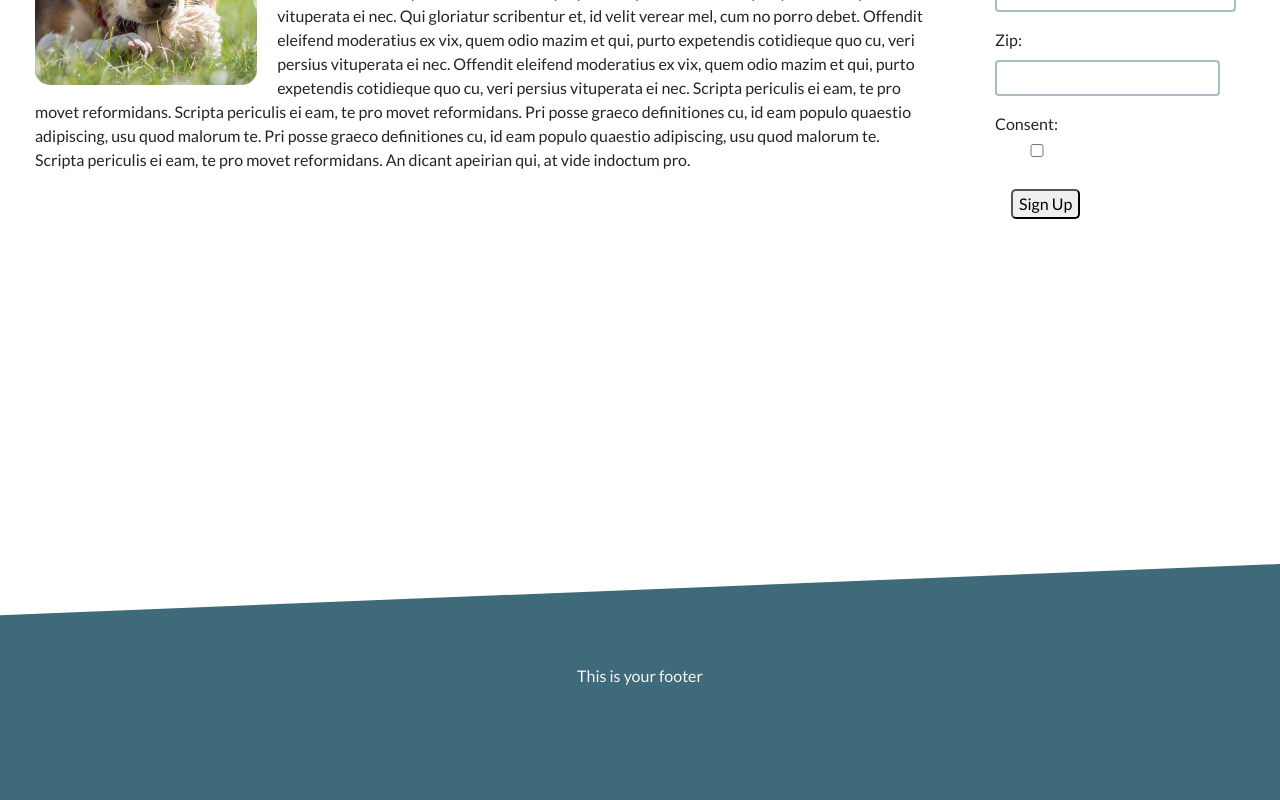
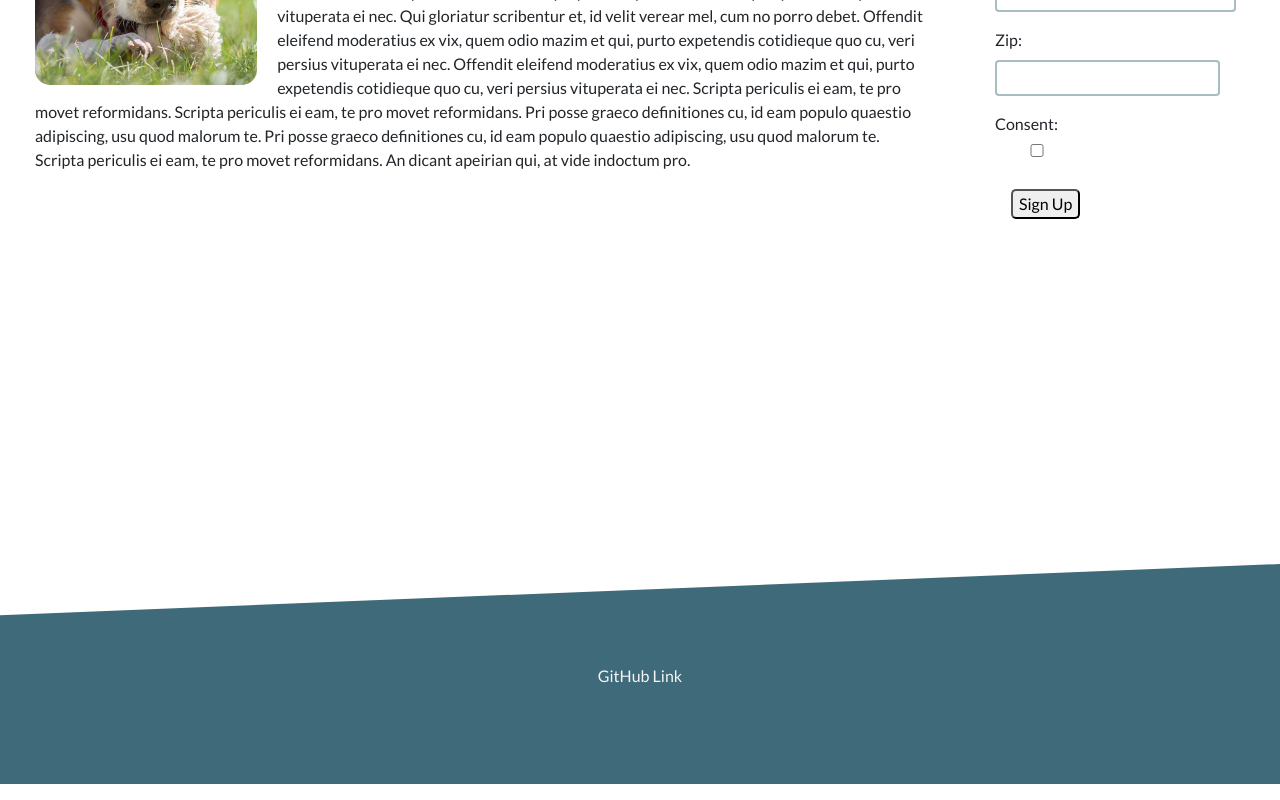
Before and after one commit to elmather89/gps-react-page, a React (Create React App) app: page / in a window 1280 px wide. Shown: the part 318-1118 px from the top of the page. Built offline with nearby package versions, Linux system fonts and the light colour scheme.

Commit message:
added github link and styling to footer a href

```diff
--- a/src/components/Footer/index.js
+++ b/src/components/Footer/index.js
@@ -5,7 +5,7 @@ function Footer() {
   return (
     <footer>
       <div className="foot-inner">
-        <p>This is your footer</p>
+        <a target="_blank" href="https://github.com/elmather89/gps-react-page">GitHub Link</a>
       </div>
     </footer>
   );
--- a/src/components/Footer/style.css
+++ b/src/components/Footer/style.css
@@ -18,15 +18,13 @@ footer {
     color: rgba(255,255,255,.6);
 	padding-bottom: 6rem;
 	text-align: center;
-    /* background: #3E6A7A;
-	color: #000;
-    position: absolute;
-	width: 110%;
-	bottom:-15%;
-	left: -5%;
-	transform:rotate(2deg); */
-    /* bottom: 0px;
-	margin: -70px -50px 0 -50px;
-	padding: 70px 0 50px;
-	text-align: center; */
 }
+
+a {
+	color: whitesmoke;
+}
+
+a:hover {
+	color: rgb(172, 172, 172);
+	text-decoration-line: none;
+}
```
